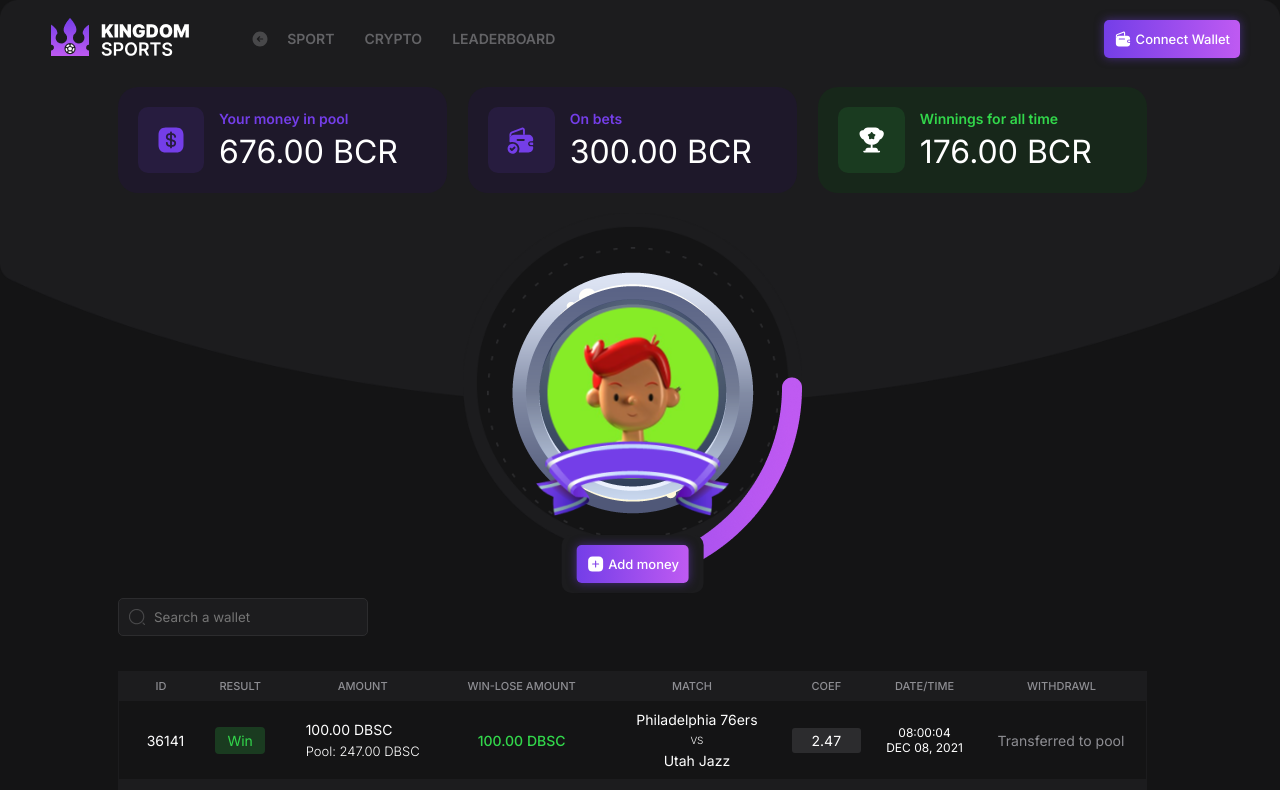
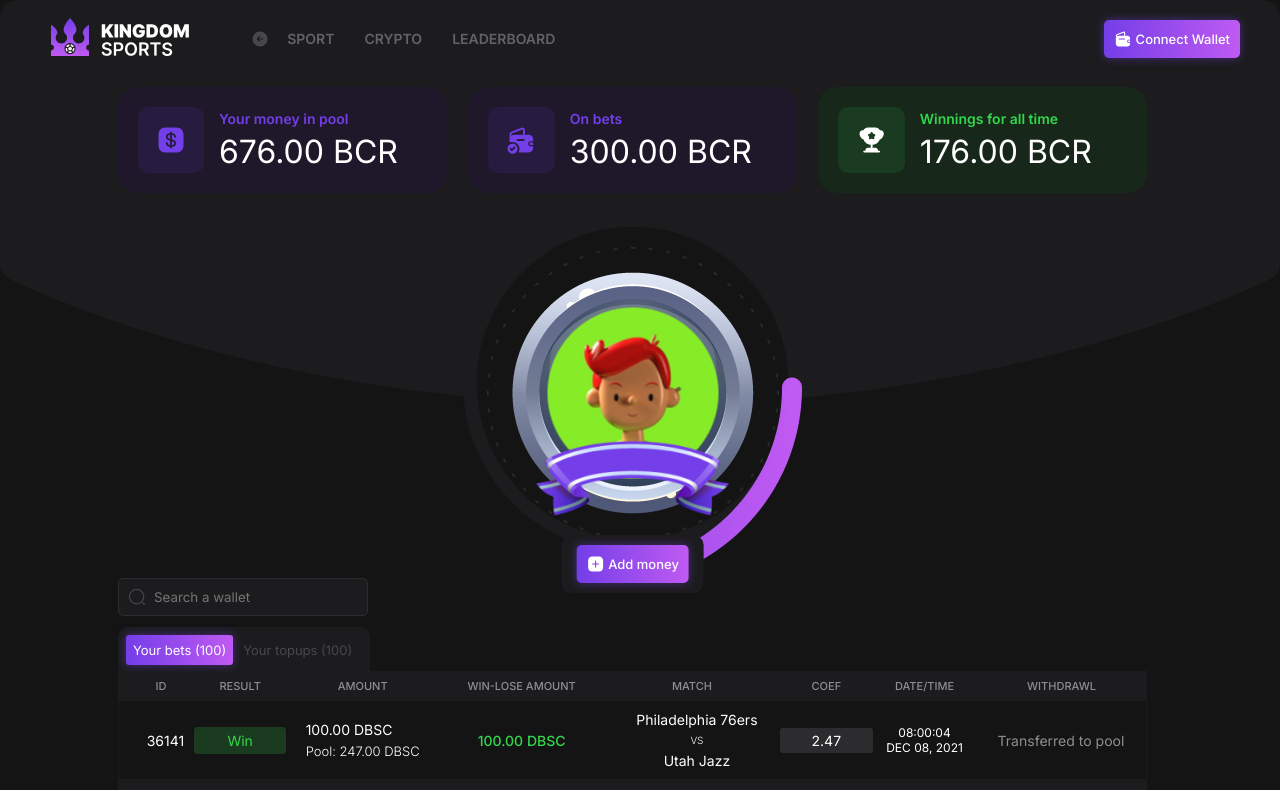
Before and after one commit to muhammad-junaid1/kingdom-sport, a React (Create React App) app: page /my-bets in a window 1280 px wide. Shown: the top 790 px of the page. Built offline with nearby package versions, Linux system fonts and the light colour scheme.

Commit message:
bets-page-toggle

```diff
--- a/src/components/pages/MyBetsPage.jsx
+++ b/src/components/pages/MyBetsPage.jsx
@@ -1,4 +1,4 @@
-import React, {useEffect, useRef } from "react";
+import React, {useEffect, useRef , useState} from "react";
 import BgImg from "../../assets/my-bets-page-bg.png";
 import BetsPageMoney from './components/BetsPageMoney';
 import Button from "../Button";
@@ -13,8 +13,13 @@ import "./css/MyBetsPage.css";
 const MyBetsPage = ({isMobile}) => {
     const tableRef = useRef(null);
     const wrapperRef = useRef(null);
+    const tableRef2 = useRef(null);
+    const wrapperRef2 = useRef(null);
+    const [toggle, setToggle] = useState(false);
 
     useEffect(() => {
+        if(!toggle) {
+
         new Grid({
             from: tableRef.current,
              pagination: {
@@ -40,13 +45,52 @@ const MyBetsPage = ({isMobile}) => {
             }
           }).render(wrapperRef.current);
           // Modify the search input
-            const tableInput = document.querySelector(".table-search-input input");
+            const tableInput = document.querySelector(".mybets__table .table-search-input input");
             tableInput.setAttribute("placeholder", "Search a wallet");
             const img = document.createElement("img");
             img.src=require("../../assets/search.png");
             img.alt="";
-            document.querySelector(".table-search-input").append(img);
-    }, []);
+            document.querySelector(".mybets__table .table-search-input").append(img);
+            document.querySelector(".mybets__table .gridjs-container .gridjs-wrapper").append(document.querySelector(".toggle-btns"));
+
+        }
+
+        if(toggle) {
+
+            new Grid({
+                from: tableRef2.current,
+                pagination: {
+                     enabled: true,
+                     buttonsCount: true,
+                     limit: 10
+                 },
+                 autoWidth: true,
+                 search: true,
+                 className: {
+                     tr: 'mybets-table-row',
+                  search: "table-search-input",
+                  thead: "mybets-table-header",
+                  th: "mybets-table-headings",
+                  td: "mybets-table-data",
+                  tbody: "mybets-table-body"
+                },
+                language: {
+                    "pagination": {
+                        "next": "›",
+                        "previous": "‹"
+                    }
+                }
+            }).render(wrapperRef2.current);
+            const tableInput2 = document.querySelector(".topups__table .table-search-input input");
+            tableInput2.setAttribute("placeholder", "Search a wallet");
+            const img2 = document.createElement("img");
+            img2.src=require("../../assets/search.png");
+            img2.alt="";
+            document.querySelector(".topups__table .table-search-input").append(img2);
+            document.querySelector(".topups__table  .gridjs-container .gridjs-wrapper").append(document.querySelector(".toggle-btns"));
+        }
+    }, [toggle]);
+
     return (
         <>
             <div className="mybets-page">
@@ -70,10 +114,24 @@ const MyBetsPage = ({isMobile}) => {
                 </div>
                 </div>
                 </div>
+
+                {/* Toggle btns */}
+                <div className="toggle-btns">
+                <div className="toggle-btns__content">
+                {!toggle ?  <><Button type="primary" onClick={() => setToggle(false)}>Your bets (100)</Button>
+                 <Button onClick={()=> setToggle(true)}>Your topups (100)</Button></>
+                 : <>
+                 <Button onClick={() => setToggle(false)}>Your bets (100)</Button>
+                 <Button type="primary" onClick={()=> setToggle(true)}>Your topups (100)</Button>
+                 </>
+                 }
+                    </div>
+                </div>
                 <div className="mybets--page__body">
+                <div className="mybets__table" style={{display: toggle ? "none" : "block"}}>
                 <table ref={tableRef} cellSpacing={0} cellPadding={0}>
             <thead>
-                <tr>
+            <tr>
                     <th>ID</th>
                     <th>RESULT</th>
                     <th>AMOUNT</th>
@@ -83,14 +141,51 @@ const MyBetsPage = ({isMobile}) => {
                     <th>DATE/TIME</th>
                     <th>WITHDRAWL</th>
                 </tr>
+
                 </thead>
                 <tbody>
-                  {sampleData.yourBetsTable.map((item) => {
+                 {
+                    sampleData.yourBetsTable.map((item) => {
                       return <MyBetsRow {...item}/>
-                  })}
+                  })
+                }
+
                 </tbody>
             </table>
             <div ref={wrapperRef}></div>
+            </div>
+
+                <div className="topups__table" style={{display: toggle ? "block" : "none"}}>
+
+                <table ref={tableRef2} cellSpacing={0} cellPadding={0}>
+            <thead>
+            <tr>
+                    <th>ID</th>
+                    <th>RESULT</th>
+                </tr>
+
+                </thead>
+                <tbody>
+               <tr>
+                   <td>hi</td>
+                   <td>hi</td>
+               </tr>
+
+               <tr>
+                   <td>hi</td>
+                   <td>hi</td>
+               </tr>
+
+               <tr>
+                   <td>hi</td>
+                   <td>hi</td>
+               </tr>
+
+                </tbody>
+            </table>
+            <div ref={wrapperRef2}></div>
+            </div>
+
                 </div>
 
                 {/* bg image */}
--- a/src/components/pages/components/MyBetsRow.jsx
+++ b/src/components/pages/components/MyBetsRow.jsx
@@ -14,20 +14,18 @@ const YourBetsRow = ({
     <>
       <tr>
         <td>
-          <div>
+        <div className="id">
             <p>{id}</p>
-          </div>
+        </div>
         </td>
         <td>
-          <div>
             <div className={`result ${result}`}>
               <p>{result.charAt(0).toUpperCase() + result.slice(1)}</p>
             </div>
-          </div>
         </td>
         <td>
+          <div className="amount">
           <div>
-          <div className="amount">
             <p>{amount[0]}</p>
             <p className="amount--pool">
               Pool: <span>{amount[1]}</span>
@@ -43,28 +41,24 @@ const YourBetsRow = ({
           </div>
         </td>
         <td>
-          <div>
             <div className="match-teams">
               <p>{match.teamA}</p>
               <span>VS</span>
               <p>{match.teamB}</p>
             </div>
-          </div>
         </td>
         <td>
-            <div>
                 <div className="coef">
                     <p>{coef}</p>
                 </div>
-            </div>
         </td>
         <td>
+            <div className="dateTime">
             <div>
-            <div className="dateTime">
                 <p>{dateTime[0]}</p>
                 <p>{dateTime[1]}</p>
                 </div>
-            </div>
+                </div>
         </td>
         <td>
             <div>
--- a/src/components/pages/css/MyBetsPage.css
+++ b/src/components/pages/css/MyBetsPage.css
@@ -213,6 +213,34 @@
     color: var(--grey1);
 }
 
+.gridjs-wrapper {
+    position: relative;
+}
+
+.toggle-btns {
+    position: absolute;
+    top: -44px;
+    left: 0;
+    padding: 8px 8px 6px 8px;
+    background: var(--grey6);
+    border-radius: 10px 10px 0 0;
+}
+
+.toggle-btns__content{
+    display: flex;
+}
+
+.toggle-btns button{
+    padding: 7px;
+    font-weight: 400;
+    margin-right: 3px;
+    border-radius: 3px;
+}
+
+.table-search-input {
+    top: -55px;
+}
+
 
 @media all and (max-width: 500px) {
     .mybets-page__header .user-wins {
```
